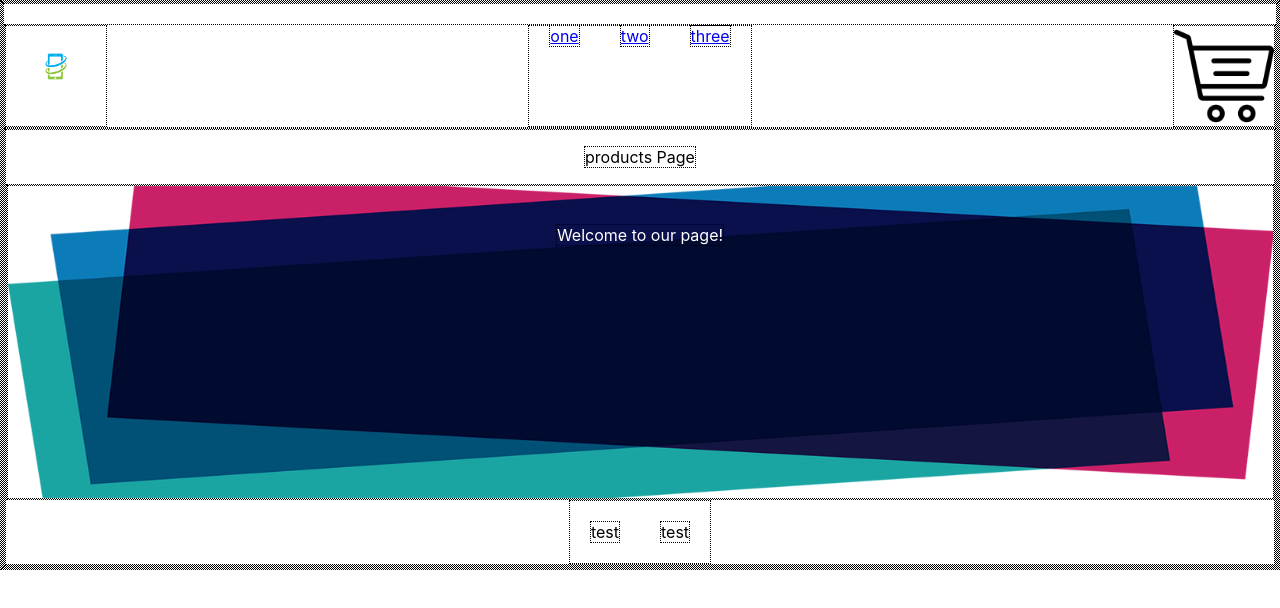
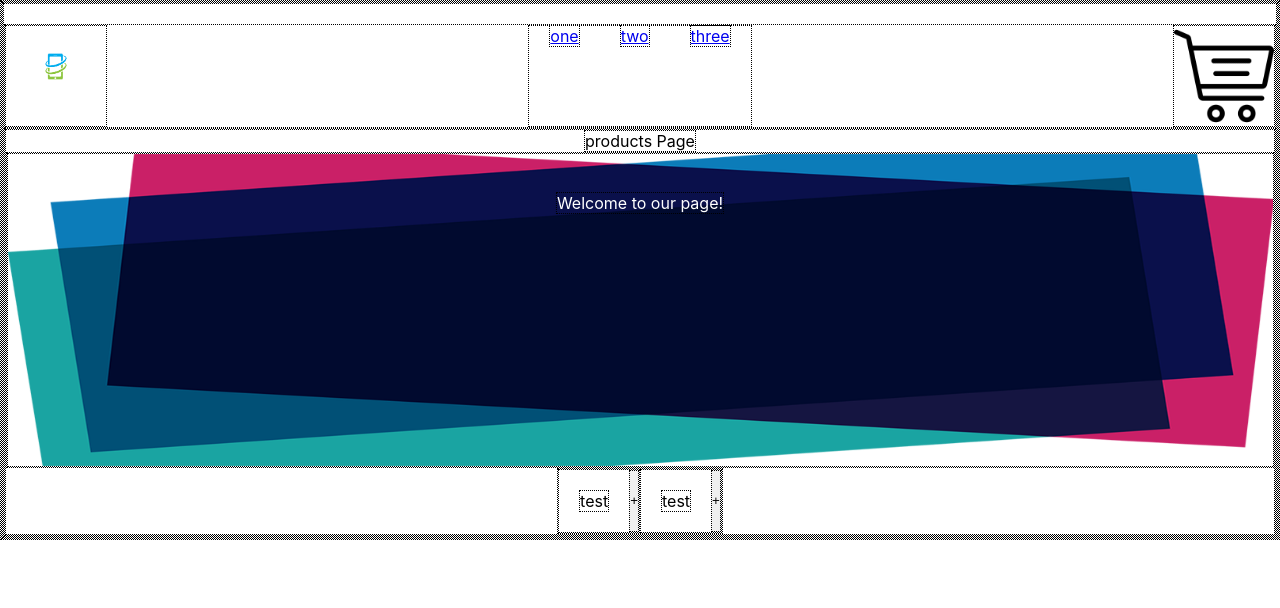
Before and after one commit to yaldar/CellNow, a React (Create React App) app: page / in a window 1280 px wide. Shown: the top 608 px of the page. Built offline with nearby package versions, Linux system fonts and the light colour scheme.

Commit message:
setting up state

```diff
--- a/src/App.css
+++ /dev/null
@@ -1,3 +0,0 @@
-*{
-  border: 1px dotted black;
-}
--- a/src/App.tsx
+++ b/src/App.tsx
@@ -1,21 +1,25 @@
 /** @jsxImportSource @emotion/react */
-import {
-  jsx, css, Global, ClassNames,
-} from '@emotion/react';
+import { jsx, css, Global, ClassNames } from '@emotion/react';
 import React, { useState } from 'react';
-import {
-  BrowserRouter as Router, Switch, Route, Link,
-} from 'react-router-dom';
+import { BrowserRouter as Router, Switch, Route, Link } from 'react-router-dom';
 import Header from './components/Header';
 import CartPage from './Pages/CartPage';
 import HomePage from './Pages/HomePage';
-import './App.css';
 
 import { mockProducts } from './mockData/index';
 import ProductList from './components/ProductList';
+import { CartType } from './types/types';
+import { fetchCart } from './utils';
 
 const App = () => {
-  const [c, setC] = useState('');
+  const [c, setC] = useState<CartType>(fetchCart());
+  const GlobalStyleReset = {
+    '*': {
+      border: '1px dotted black',
+      margin: 0,
+      padding: 0,
+    },
+  };
 
   return (
     <div className="App">
@@ -28,12 +32,13 @@ const App = () => {
             </Route>
             <Route exact path="/">
               <HomePage>
-                <ProductList products={mockProducts} c={c} />
+                <ProductList products={mockProducts} c={c} setC={setC} />
               </HomePage>
             </Route>
           </Switch>
         </Router>
       </div>
+      <Global styles={GlobalStyleReset} />
     </div>
   );
 };
--- a/src/Pages/CartPage.tsx
+++ b/src/Pages/CartPage.tsx
@@ -3,8 +3,9 @@ import React from 'react';
 import {
   jsx, css, Global, ClassNames,
 } from '@emotion/react';
+import { CartType } from '../types/types';
 
-const CartPage = ({ c }: {c: string}) => (
+const CartPage = ({ c }: {c: CartType | []}) => (
   <div className="cart-page">
     <p>cart Page</p>
   </div>
--- a/src/Pages/HomePage.tsx
+++ b/src/Pages/HomePage.tsx
@@ -1,15 +1,11 @@
 /** @jsxImportSource @emotion/react */
-import {
-  jsx, css, Global, ClassNames,
-} from '@emotion/react';
+import { jsx, css, Global, ClassNames } from '@emotion/react';
 import { EmotionJSX } from '@emotion/react/types/jsx-namespace';
+
 import React from 'react';
 import Banner from '../components/Banner';
-import ProductList from '../components/ProductList';
-import { ProductType } from '../types';
-// { products }: { products: ProductType[] }
 
-const HomePage = ({ children }: {children: EmotionJSX.Element}) => (
+const HomePage = ({ children }: { children: EmotionJSX.Element }) => (
   <div className="cart-page" css={{ display: 'flex', flexDirection: 'column', alignItems: 'center' }}>
     <p>products Page</p>
     <Banner />
--- a/src/components/Product.tsx
+++ b/src/components/Product.tsx
@@ -1,13 +1,39 @@
 /** @jsxImportSource @emotion/react */
-import {
-  jsx, css, Global, ClassNames,
-} from '@emotion/react';
+import { jsx, css, Global, ClassNames } from '@emotion/react';
 import React from 'react';
-import { ProductType } from '../types';
+import { CartType, ProductType } from '../types/types';
 
-const Product = ({ product, c }:{ product: ProductType, c:string }) => (
-  <div css={{ display: 'flex', flexWrap: 'wrap' }}>
-    <p css={{ margin: '20px' }}>{product.title}</p>
-  </div>
-);
+const Product = ({
+  product,
+  c,
+  setC,
+}: {
+  product: ProductType;
+  c: CartType;
+  setC: React.Dispatch<React.SetStateAction<CartType>>;
+}) => {
+  const addToCart = () => {
+    if (!c) {
+      setC([{ productId: product.id, quantity: 1 }]);
+    } else if (!c.some((el) => el.productId === product.id)) {
+      setC([...c, { productId: product.id, quantity: 1 }]);
+    } else {
+      setC(
+        c.map((el) => {
+          if (el.productId === product.id) return { productId: product.id, quantity: el.quantity + 1 };
+          else return el;
+        }),
+      );
+    }
+    console.log(c);
+  };
+  return (
+    <div css={{ display: 'flex', flexWrap: 'wrap' }}>
+      <p css={{ margin: '20px' }}>{product.title}</p>
+      <button onClick={addToCart} type="button">
+        +
+      </button>
+    </div>
+  );
+};
 export default Product;
--- a/src/components/ProductList.tsx
+++ b/src/components/ProductList.tsx
@@ -3,12 +3,21 @@ import {
   jsx, css, Global, ClassNames,
 } from '@emotion/react';
 import React from 'react';
-import { ProductType } from '../types';
+import { CartType, ProductType } from '../types/types';
+import Product from './Product';
 
-const ProductList = ({ products, c }: { products: ProductType[], c:string }) => (
+const ProductList = ({
+  products,
+  c,
+  setC,
+}: {
+  products: ProductType[];
+  c: CartType;
+  setC: React.Dispatch<React.SetStateAction<CartType>>;
+}) => (
   <div css={{ display: 'flex', flexWrap: 'wrap' }}>
     {products?.map((el) => (
-      <p css={{ margin: '20px' }}>{el.title}</p>
+      <Product c={c} setC={setC} product={el} />
     ))}
   </div>
 );
--- a/src/mockData/index.ts
+++ b/src/mockData/index.ts
@@ -5,12 +5,14 @@ export const mockProducts = [
     desc: 'test',
     price: 'test',
     image: 'test',
+    id: 321,
   },
   {
     title: 'test',
     desc: 'test',
     price: 'test',
     image: 'test',
+    id: 312,
   },
 ];
 
--- a/src/types/index.ts
+++ /dev/null
@@ -1,6 +0,0 @@
-export type ProductType = {
-  title: string,
-  desc: string,
-  price: string,
-  image: string
-}
--- /dev/null
+++ b/src/types/types.ts
@@ -0,0 +1,18 @@
+export type ProductType = {
+  title: string;
+  desc: string;
+  price: string;
+  image: string;
+  id: number;
+};
+
+
+// export type r = Array<{
+//   productId: number;
+//   quantity: number;
+// }> | null;
+
+type quantity = number;
+type CartType = {
+  [productId: number]: quantity
+} | null;
--- /dev/null
+++ b/src/utils/index.ts
@@ -0,0 +1,25 @@
+import { CartType, ProductType } from '../types/types';
+
+// eslint-disable-next-line import/prefer-default-export
+export const fetchCart = (): CartType => {
+  const p1: ProductType = {
+    title: 'test',
+    desc: 'test',
+    price: 'test',
+    image: 'test',
+    id: 122,
+  };
+  const p2: ProductType = {
+    title: 'test',
+    desc: 'test',
+    price: 'test',
+    image: 'test',
+    id: 123,
+  };
+
+  const cart: CartType = [
+    { productId: 122, quantity: 1 },
+    { productId: 123, quantity: 3 },
+  ];
+  return cart;
+};
```
